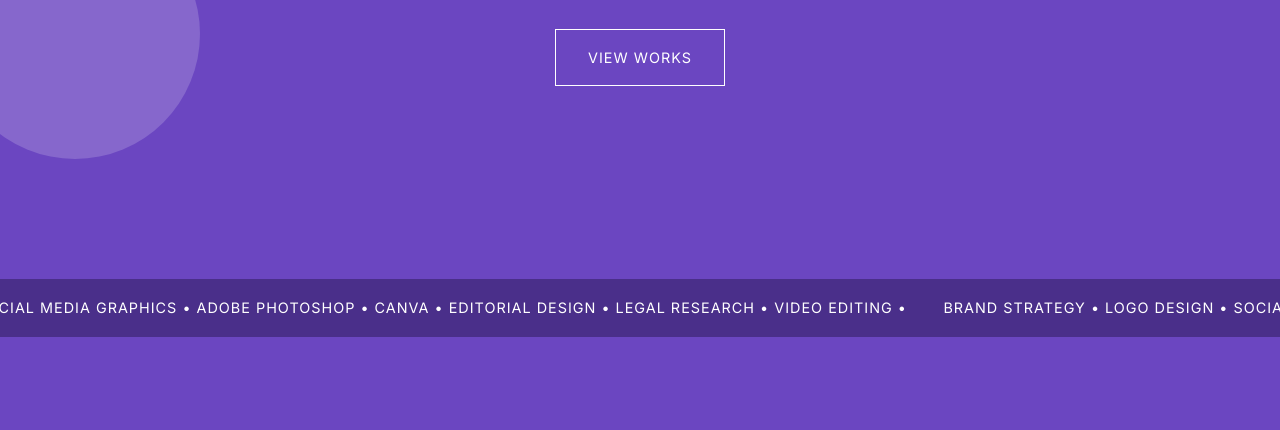
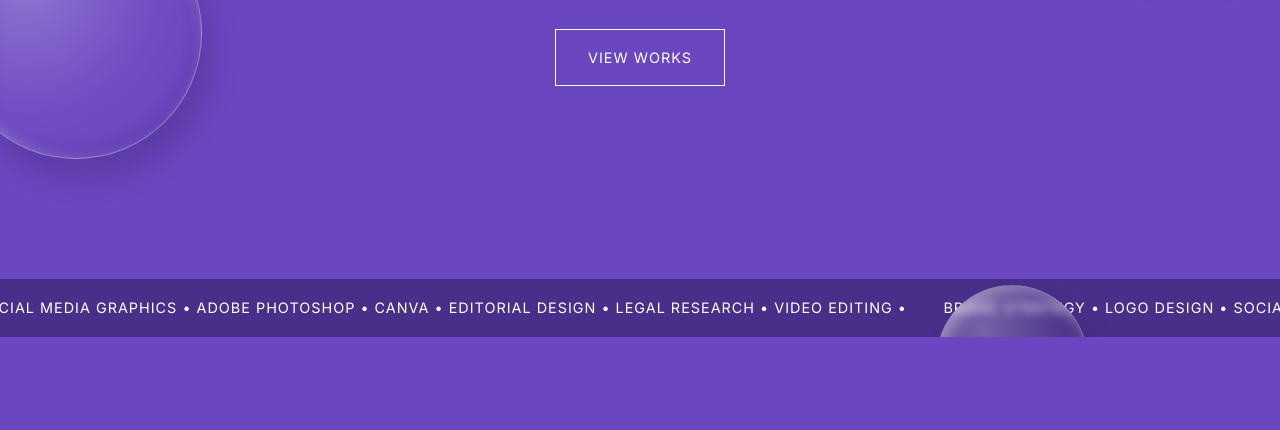
Before and after one commit to OrdenWills/Aghogho-obaseki, a plain HTML site: page index.html in a window 1280 px wide. Shown: the part 521-951 px from the top of the page. Drawn offline with nearby package versions, Linux system fonts and the light colour scheme; a web font is replaced by a local one.

Commit message:
improve portfolio to have more glassy ball look

```diff
--- a/style.css
+++ b/style.css
@@ -557,6 +557,25 @@ footer {
     /* Behind content */
 }
 
+/* Shared Glassy Water Ball Styles */
+.hero::before,
+.hero::after,
+#work::before,
+#about::after,
+#contact::before,
+.ticker-wrap::after,
+#resume::after {
+    background: radial-gradient(circle at 30% 30%, rgba(255, 255, 255, 0.25), rgba(255, 255, 255, 0.05) 50%, rgba(255, 255, 255, 0) 80%);
+    box-shadow:
+        inset -5px -5px 15px rgba(0, 0, 0, 0.1),
+        inset 5px 5px 15px rgba(255, 255, 255, 0.4),
+        10px 20px 30px rgba(0, 0, 0, 0.15);
+    border: 1px solid rgba(255, 255, 255, 0.3);
+    backdrop-filter: blur(4px);
+    /* -webkit-backdrop-filter: blur(4px); */
+}
+
+
 /* Hero Section Circles */
 .hero {
     position: relative;
@@ -568,10 +587,14 @@ footer {
     width: 400px;
     height: 400px;
     border-radius: 50%;
-    background: var(--shape-color-1);
     top: 10%;
     right: -100px;
-    z-index: -1;
+    z-index: 0;
+    /* Moved slightly up so glass effect is visible over background but under text if needed, or stick to -1 */
+    z-index: 1;
+    /* Bringing forward to show glass effect over background, but need to be careful with text readability. */
+    /* Actually glass effect works best if it overlays something. If it's behind everything on a solid bg, it's just a ball. */
+    z-index: 0;
 }
 
 .hero::after {
@@ -580,10 +603,9 @@ footer {
     width: 250px;
     height: 250px;
     border-radius: 50%;
-    background: var(--shape-color-3);
     bottom: 15%;
     left: -50px;
-    z-index: -1;
+    z-index: 0;
 }
 
 /* Work Section Circles */
@@ -597,10 +619,9 @@ footer {
     width: 300px;
     height: 300px;
     border-radius: 50%;
-    background: var(--shape-color-2);
     top: 20%;
     left: -80px;
-    z-index: -1;
+    z-index: 0;
 }
 
 /* About Section Circles */
@@ -614,10 +635,9 @@ footer {
     width: 350px;
     height: 350px;
     border-radius: 50%;
-    background: var(--shape-color-1);
     bottom: 10%;
     right: -120px;
-    z-index: -1;
+    z-index: 0;
 }
 
 /* Contact Section Circle */
@@ -631,10 +651,9 @@ footer {
     width: 280px;
     height: 280px;
     border-radius: 50%;
-    background: var(--shape-color-3);
     top: 30%;
     left: 5%;
-    z-index: -1;
+    z-index: 0;
 }
 
 /* Small circle between hero and work sections */
@@ -648,11 +667,10 @@ footer {
     width: 150px;
     height: 150px;
     border-radius: 50%;
-    background: var(--shape-color-2);
     top: 10%;
     /* Half above ticker */
     right: 15%;
-    z-index: -1;
+    z-index: 0;
 }
 
 /* Small circle near download PDF button */
@@ -666,9 +684,8 @@ footer {
     width: 180px;
     height: 180px;
     border-radius: 50%;
-    background: var(--shape-color-1);
     top: 50%;
     right: -60px;
     transform: translateY(-50%);
-    z-index: -1;
+    z-index: 0;
 }
```
